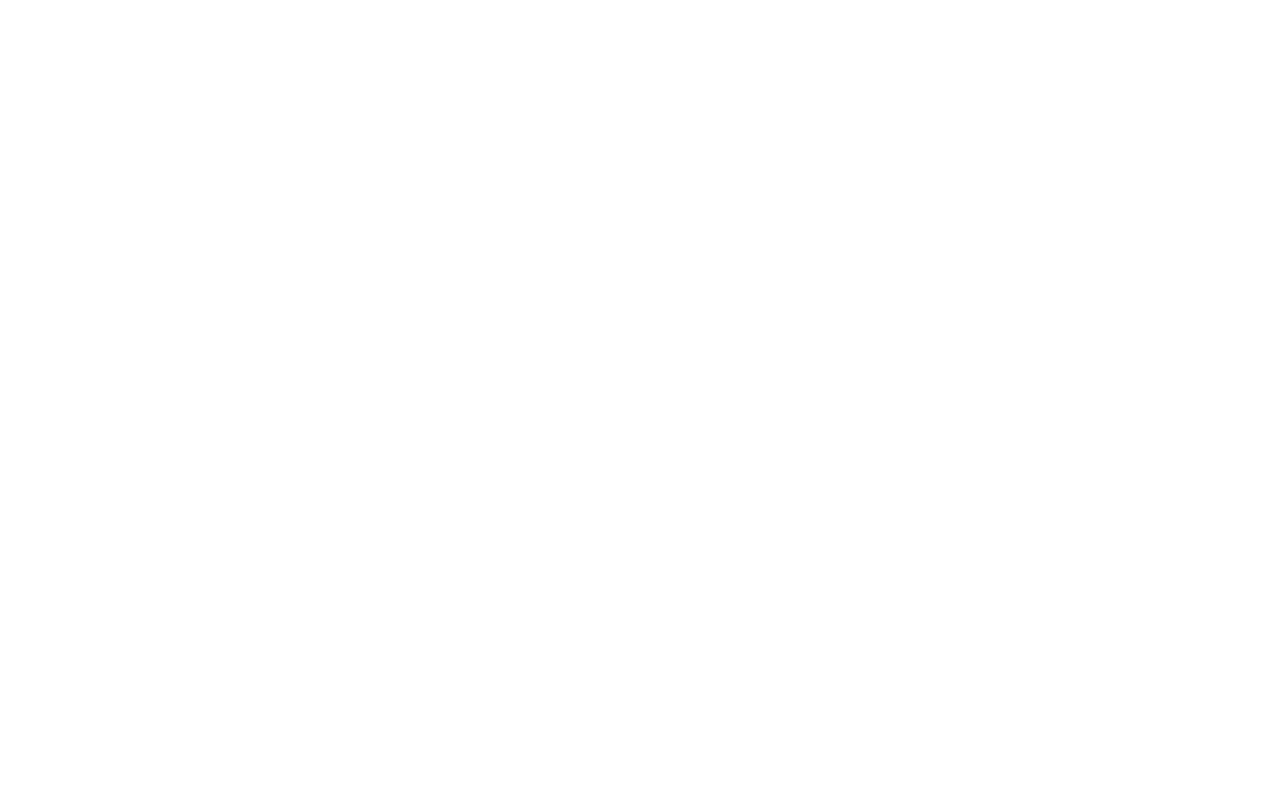
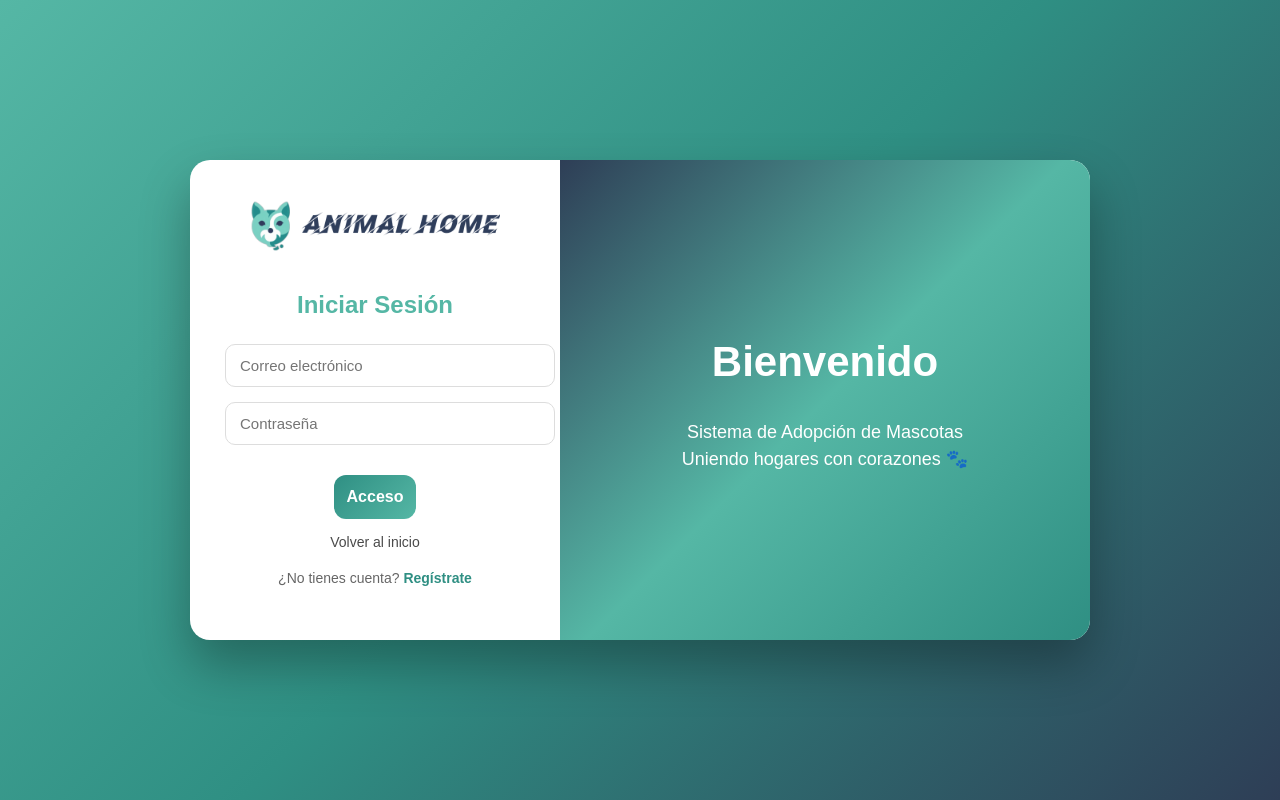
Before and after one commit to JeremyRivera87/Sistema_AAdopcion, a React (Create React App) app in the folder Sistema_Adopcion_Mascotas-React/sistema_adopcion-react/: page /Login in a window 1280 px wide. Before the commit this address had no page. Built offline with nearby package versions, Linux system fonts and the light colour scheme.

Commit message:
Login con Admin y User

```diff
--- a/Sistema_Adopcion_Mascotas-React/sistema_adopcion-react/src/App.js
+++ b/Sistema_Adopcion_Mascotas-React/sistema_adopcion-react/src/App.js
@@ -1,13 +1,15 @@
 import { BrowserRouter as Router, Routes, Route } from "react-router-dom";
 import Usuarios from "./pages/Usuarios";
 import Admin from "./pages/Admin";
-
+import Login from "./pages/Login";
 function App() {
   return (
     <Router>
       <Routes>
         <Route path="/" element={<Usuarios />} />
         <Route path="/admin" element={<Admin />} />
+        <Route path="/Login" element={<Login />} />
+
       </Routes>
     </Router>
   );
--- /dev/null
+++ b/Sistema_Adopcion_Mascotas-React/sistema_adopcion-react/src/pages/Login.jsx
@@ -0,0 +1,104 @@
+import React, { useState } from "react";
+import "../styles/Login.css";
+import logo from "../img/logo-dark-transparent.png";
+import { useNavigate } from "react-router-dom";
+
+
+const Login = () => {
+  const [email, setEmail] = useState("");
+  const [password, setPassword] = useState("");
+  const [error, setError] = useState("");
+
+  const navigate = useNavigate();
+
+
+  const handleLogin = async (e) => {
+    e.preventDefault();
+    setError("");
+
+    try {
+      const response = await fetch("http://localhost:4000/api/login", {
+        method: "POST",
+        headers: {
+          "Content-Type": "application/json",
+        },
+        body: JSON.stringify({ email, password }),
+      });
+
+      const data = await response.json();
+
+      if (!response.ok) {
+        setError(data.message || "Credenciales incorrectas");
+        return;
+      }
+
+      console.log("Usuario logeado:", data.usuario);
+
+      // Redirección por rol
+      if (data.usuario.rol === "admin") {
+        window.location.href = "/admin";
+      } else {
+        window.location.href = "/";
+      }
+
+    } catch (err) {
+      setError("Error al conectar con el servidor");
+    }
+  };
+
+  return (
+    <div className="login-wrapper">
+      <div className="login-box">
+
+        {/* PANEL IZQUIERDO */}
+        <div className="login-form">
+          <img src={logo} alt="Animal Home" className="login-logo" />
+
+          <h2>Iniciar Sesión</h2>
+
+          {error && <p className="login-error">{error}</p>}
+
+          <form onSubmit={handleLogin}>
+            <input
+              type="email"
+              placeholder="Correo electrónico"
+              value={email}
+              onChange={(e) => setEmail(e.target.value)}
+              required
+            />
+
+            <input
+              type="password"
+              placeholder="Contraseña"
+              value={password}
+              onChange={(e) => setPassword(e.target.value)}
+              required
+            />
+
+            <button type="submit">Acceso</button>
+
+          </form>
+
+          <div className="login-back" onClick={() => navigate("/")}>
+            Volver al inicio
+          </div>
+
+          <p className="login-footer">
+            ¿No tienes cuenta? <span>Regístrate</span>
+          </p>
+        </div>
+
+        <div className="login-visual">
+          <h1>Bienvenido</h1>
+          <p>
+            Sistema de Adopción de Mascotas <br />
+            Uniendo hogares con corazones 🐾
+          </p>
+        </div>
+
+      </div>
+    </div>
+  );
+};
+
+export default Login;
--- a/Sistema_Adopcion_Mascotas-React/sistema_adopcion-react/src/pages/Usuarios.jsx
+++ b/Sistema_Adopcion_Mascotas-React/sistema_adopcion-react/src/pages/Usuarios.jsx
@@ -23,7 +23,7 @@
         </div>
 
         <div className="nav-right">
-          <a href="#">Iniciar Sesión</a>
+          <a href="/login">Iniciar Sesión</a>
         </div>
 
       </nav>
--- /dev/null
+++ b/Sistema_Adopcion_Mascotas-React/sistema_adopcion-react/src/styles/Login.css
@@ -0,0 +1,177 @@
+/* ===============================
+   LOGIN WRAPPER
+=================================*/
+.login-wrapper {
+  min-height: 100vh;
+  background: linear-gradient(
+    135deg,
+    var(--primary-green),
+    var(--secondary-green),
+    var(--dark-blue)
+  );
+  display: flex;
+  align-items: center;
+  justify-content: center;
+}
+
+/* ===============================
+   CAJA GENERAL
+=================================*/
+.login-box {
+  width: 900px;
+  height: 480px;
+  background: var(--bg-light);
+  border-radius: 20px;
+  display: flex;
+  overflow: hidden;
+  box-shadow: 0 25px 50px rgba(0,0,0,0.3);
+  animation: fadeIn 0.8s ease;
+}
+
+@keyframes fadeIn {
+  from {
+    opacity: 0;
+    transform: scale(0.95);
+  }
+  to {
+    opacity: 1;
+    transform: scale(1);
+  }
+}
+
+/* ===============================
+   PANEL IZQUIERDO
+=================================*/
+.login-form {
+  width: 40%;
+  padding: 40px 35px;
+  display: flex;
+  flex-direction: column;
+  justify-content: center;
+  text-align: center;
+}
+
+.login-logo {
+  width: 250px;
+  margin: 0 auto 20px;
+}
+
+.login-form h2 {
+  color: var(--primary-green);
+  margin-bottom: 25px;
+}
+
+.login-form input {
+  width: 100%;
+  padding: 12px 14px;
+  margin-bottom: 15px;
+  border-radius: 10px;
+  border: 1.5px solid #ddd;
+  font-size: 15px;
+  transition: 0.3s;
+}
+
+.login-form input:focus {
+  outline: none;
+  border-color: var(--secondary-green);
+  box-shadow: 0 0 0 3px rgba(79,179,162,0.25);
+}
+
+.login-form button {
+  margin-top: 15px;
+  padding: 13px;
+  border: none;
+  border-radius: 12px;
+  background: linear-gradient(
+    135deg,
+    var(--secondary-green),
+    var(--primary-green)
+  );
+  color: var(--text-light);
+  font-size: 16px;
+  font-weight: bold;
+  cursor: pointer;
+  transition: 0.3s;
+}
+
+.login-form button:hover {
+  transform: translateY(-3px);
+  box-shadow: 0 8px 20px rgba(0,0,0,0.25);
+}
+
+.login-footer {
+  margin-top: 20px;
+  font-size: 14px;
+  color: #666;
+}
+
+.login-footer span {
+  color: var(--secondary-green);
+  font-weight: bold;
+  cursor: pointer;
+}
+
+.login-visual {
+  width: 60%;
+  background: linear-gradient(
+    135deg,
+    var(--dark-blue),
+    var(--primary-green),
+    var(--secondary-green)
+  );
+  display: flex;
+  flex-direction: column;
+  align-items: center;
+  justify-content: center;
+  color: var(--text-light);
+  padding: 40px;
+  text-align: center;
+}
+
+.login-visual h1 {
+  font-size: 42px;
+  margin-bottom: 15px;
+}
+
+.login-visual p {
+  font-size: 18px;
+  line-height: 1.5;
+}
+
+.login-error {
+  color: #e63946;
+  margin-bottom: 10px;
+  font-size: 14px;
+}
+
+.btn-back {
+  margin-top: 12px;
+  background: transparent;
+  border: 2px solid var(--tangerine);
+  color: var(--tangerine);
+  padding: 10px;
+  border-radius: 10px;
+  font-weight: 600;
+  cursor: pointer;
+  transition: 0.3s ease;
+}
+
+.btn-back:hover {
+  background: var(--tangerine);
+  color: white;
+  transform: translateY(-2px);
+}
+
+.login-back {
+  margin-top: 15px;
+  font-size: 14px;
+  color: var(--text-gray);
+  cursor: pointer;
+  text-align: center;
+  transition: 0.3s ease;
+}
+
+.login-back:hover {
+  color: var(--text-dark);
+  transform: translateX(-4px);
+}
```
Also changed, not shown: Sistema_Adopcion_Mascotas-React/sistema_adopcion-react/src/img/logo-dark-transparent.png (added).
